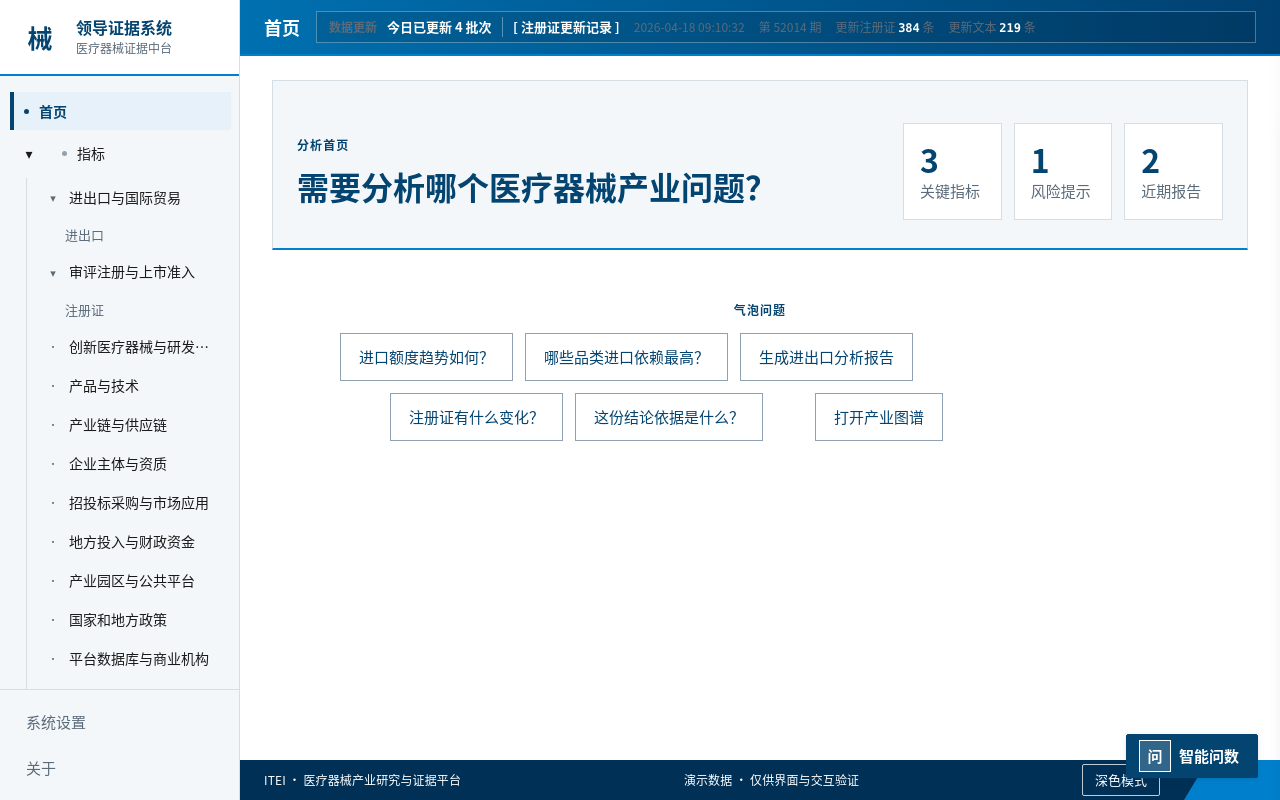
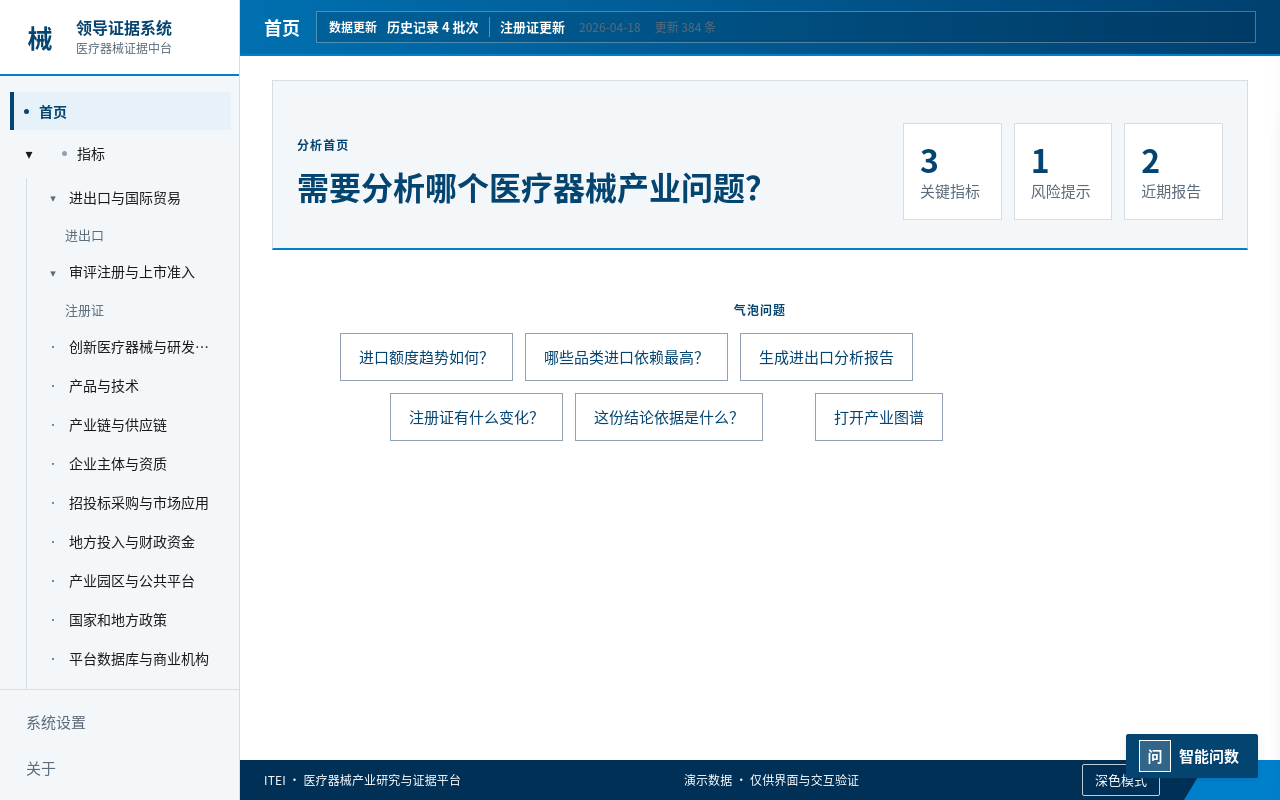
Before and after one commit to scstriker/medical-device-import-demo, a React (Vite) app: page / in a window 1280 px wide. Built offline with nearby package versions, Linux system fonts and the light colour scheme.

Commit message:
feat(ui): integrate ITEI shell and navigation — src/layout/TopBar.tsx

```diff
--- a/src/layout/TopBar.tsx
+++ b/src/layout/TopBar.tsx
@@ -1,90 +1,36 @@
 import { useAppStore } from "../store/appStore";
 
-const updateTickerItems = [
-  {
-    typeLabel: "标准更新记录",
-    updatedAt: "2026-04-17 14:24:16",
-    issueNo: "52013",
-    recordCountLabel: "更新题录",
-    recordCount: "2611",
-    textCountLabel: "更新文本",
-    textCount: "1521"
-  },
-  {
-    typeLabel: "注册证更新记录",
-    updatedAt: "2026-04-18 09:10:32",
-    issueNo: "52014",
-    recordCountLabel: "更新注册证",
-    recordCount: "384",
-    textCountLabel: "更新文本",
-    textCount: "219"
-  },
-  {
-    typeLabel: "海关数据更新记录",
-    updatedAt: "2026-04-18 16:42:08",
-    issueNo: "52015",
-    recordCountLabel: "更新题录",
-    recordCount: "1720",
-    textCountLabel: "更新文本",
-    textCount: "906"
-  },
-  {
-    typeLabel: "招采数据更新记录",
-    updatedAt: "2026-04-19 08:30:45",
-    issueNo: "52016",
-    recordCountLabel: "更新中标记录",
-    recordCount: "643",
-    textCountLabel: "更新公告文本",
-    textCount: "388"
-  }
+const records = [
+  { name: "标准更新", total: "2,611", date: "2026-04-17" },
+  { name: "注册证更新", total: "384", date: "2026-04-18" },
+  { name: "海关数据更新", total: "1,720", date: "2026-04-18" },
+  { name: "招采数据更新", total: "643", date: "2026-04-19" }
 ];
-
-const rollingTickerItems = [...updateTickerItems, updateTickerItems[0]];
+const pageNames: Record<string,string> = {
+  home:"首页",首页:"首页",指标:"指标矩阵",进出口指标:"医疗装备进出口分析",
+  注册证指标:"医疗器械注册证总览",报告:"专题报告",图表:"数据图表",
+  图谱:"产业知识图谱",证据详情:"证据档案"
+};
 
 export default function TopBar() {
-  const currentPage = useAppStore((state) => state.currentPage);
-  const pageName = currentPage === "home" ? "首页" : currentPage;
-  const isHomePage = currentPage === "home" || currentPage === "首页";
-  const pageDescriptions: Record<string, string> = {
-    指标: "指标矩阵",
-    进出口指标: "医疗装备进出口分析",
-    注册证指标: "医疗器械注册证总览",
-    报告: "报告书架",
-    图表: "图表矩阵",
-    图谱: "产业图谱",
-    证据详情: "引用依据详情"
-  };
-
-  return (
-    <header className={`top-bar ${isHomePage ? "home-top-bar" : ""}`}>
-      <div className="top-title">
-        <span>{pageName}</span>
-        {isHomePage ? (
-          <div className="home-update-ticker" aria-label="数据更新跑马灯">
-            <span className="home-update-ticker-label">数据更新</span>
-            <strong className="home-update-ticker-count">今日已更新 {updateTickerItems.length} 批次</strong>
-            <div className="home-update-ticker-window">
-              <div className="home-update-ticker-track">
-                {rollingTickerItems.map((item, index) => (
-                  <div className="home-update-ticker-record" aria-hidden={index === rollingTickerItems.length - 1} key={`${item.typeLabel}-${item.issueNo}-${index}`}>
-                    <strong>[ {item.typeLabel} ]</strong>
-                    <span>{item.updatedAt}</span>
-                    <span>第 {item.issueNo} 期</span>
-                    <span>
-                      {item.recordCountLabel} <b>{item.recordCount}</b> 条
-                    </span>
-                    <span>
-                      {item.textCountLabel} <b>{item.textCount}</b> 条
-                    </span>
-                  </div>
-                ))}
-              </div>
+  const currentPage = useAppStore(s => s.currentPage);
+  const page = pageNames[currentPage] ?? currentPage;
+  return <header className={currentPage === "home" || currentPage === "首页" ? "top-bar home-top-bar" : "top-bar"}>
+    <div className="top-title">
+      <span>{page}</span>
+      {(currentPage === "home" || currentPage === "首页") ?
+        <div className="home-update-ticker" aria-label="演示数据更新历史">
+          <strong className="home-update-ticker-label">数据更新</strong>
+          <strong className="home-update-ticker-count">历史记录 {records.length} 批次</strong>
+          <div className="home-update-ticker-window">
+            <div className="home-update-ticker-track">
+              {[...records, records[0]].map((record,i) =>
+                <div className="home-update-ticker-record" aria-hidden={i === records.length} key={i}>
+                  <strong>{record.name}</strong><span>{record.date}</span><span>更新 {record.total} 条</span>
+                </div>)}
             </div>
           </div>
-        ) : (
-          <strong>{pageDescriptions[currentPage] ?? "领导证据系统"}</strong>
-        )}
-      </div>
-    </header>
-  );
+        </div> : <strong>医疗器械产业研究与证据平台</strong>}
+    </div>
+  </header>;
 }
```
